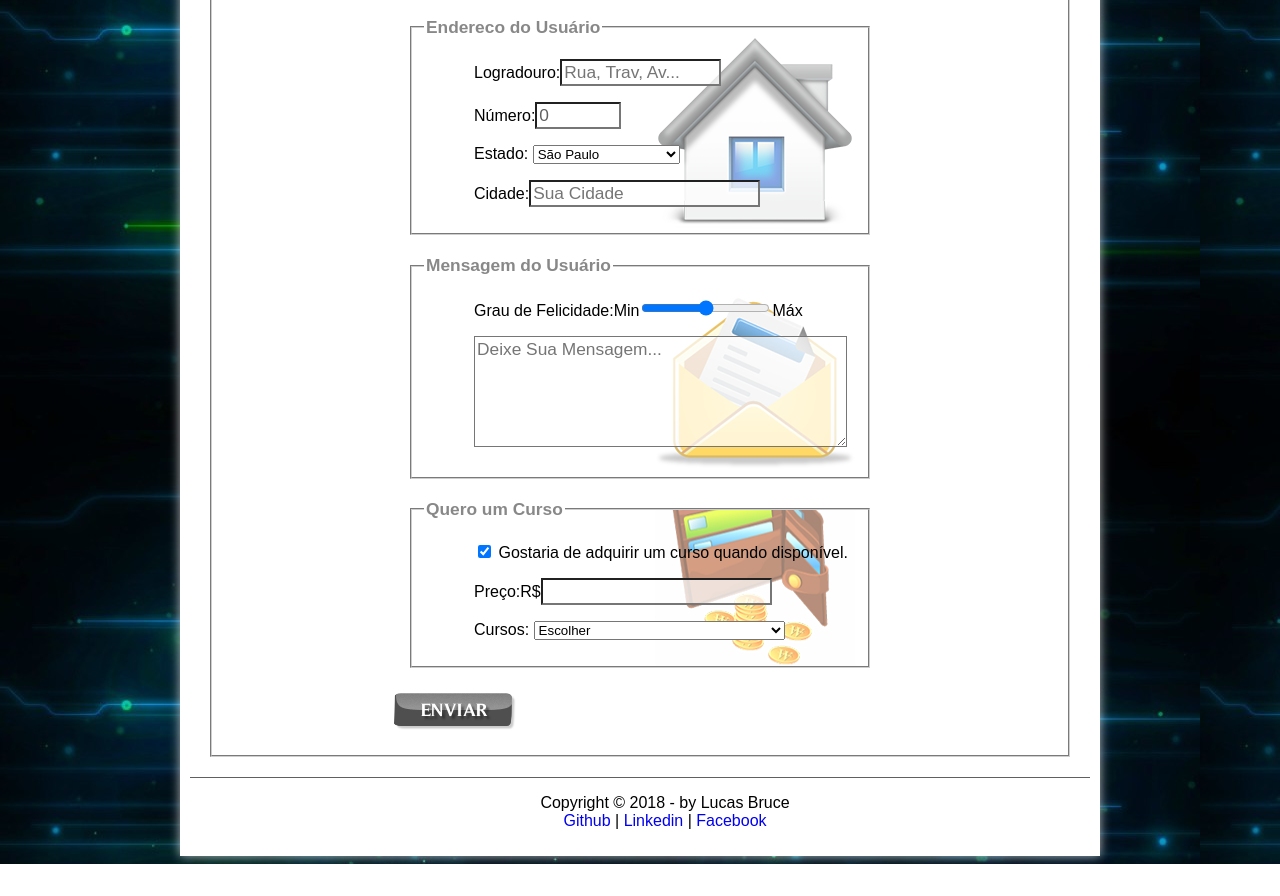
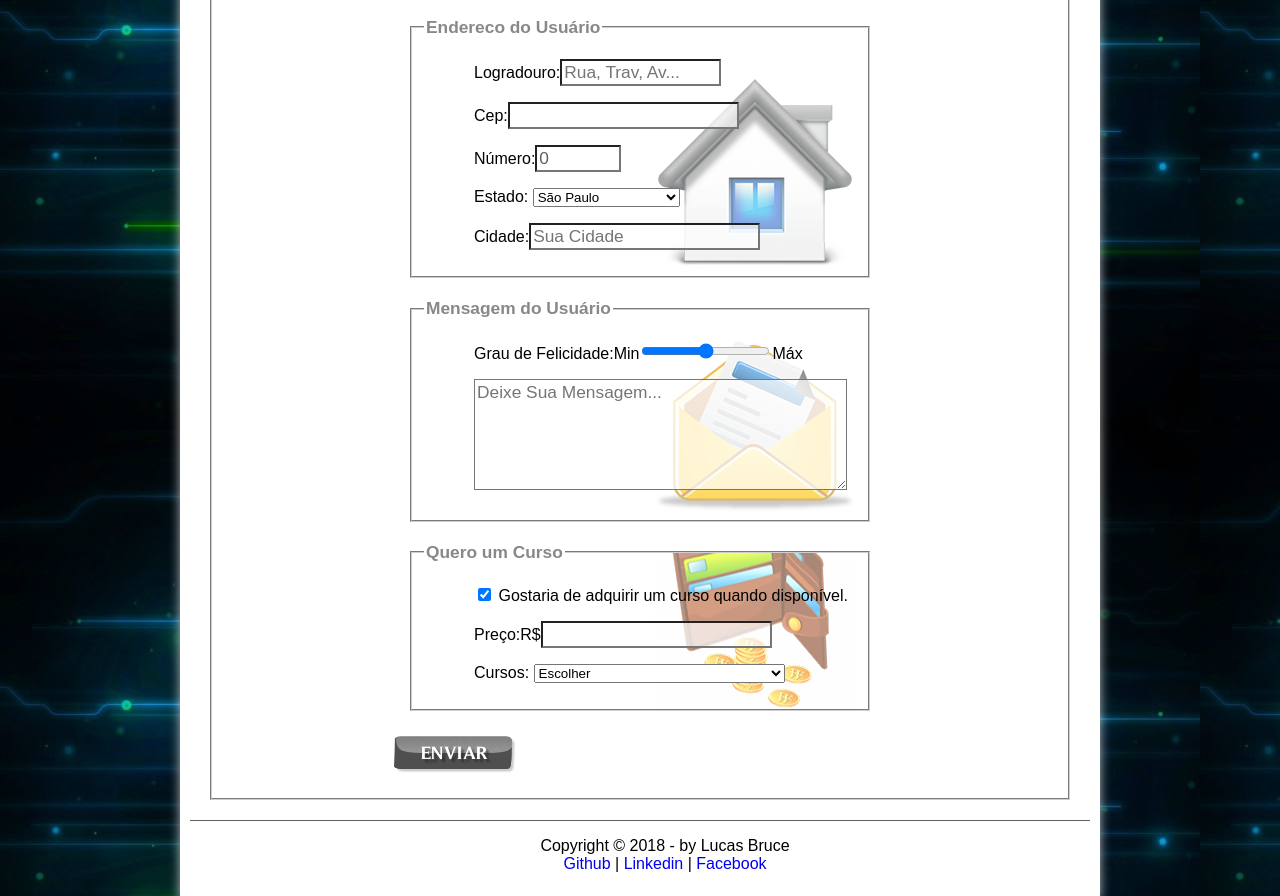
Before and after one commit to LucasBruce/Projeto-Manutenc-Computadores, a plain HTML site: page cadastro.html in a window 1280 px wide. Shown: the part 920-1816 px from the top of the page. Before the commit the page ends 1784 px from the top, so only its background shows below. Drawn offline with Linux system fonts and the light colour scheme.

Commit message:
commit update

```diff
--- a/cadastro.html
+++ b/cadastro.html
@@ -91,9 +91,9 @@ function calc_tot(){
 
 
 <fieldset id="usuario"><legend>Identificação do Usuário</legend>
-      <p><label for="cNome">Nome:</label><input type="text" name="tNome" id="cNome" size="20" maxlength="40" placeholder="Nome Completo"/></p>
-      <p><label for="cSenha">Senha:</label><input type="password" name="tSenha" id="cSenha" size="8" maxlength="8" placeholder="8 Dígitos"/></p>
-      <p><label for="cMail">E-mail:</label><input type="email" name="tMail" id="cMail" size="20" maxlength="40" placeholder="@E-mail"/></p>
+      <p><label for="cNome">Nome:</label><input type="text" name="tNome" id="cNome" size="20" maxlength="40" placeholder="Nome Completo" required/></p>
+      <p><label for="cSenha">Senha:</label><input type="password" name="tSenha" id="cSenha" size="8" maxlength="8" placeholder="8 Dígitos" required/></p>
+      <p><label for="cMail">E-mail:</label><input type="email" name="tMail" id="cMail" size="20" maxlength="40" placeholder="@E-mail" required/></p>
 <fieldset id="sexo"><legend>Sexo:</legend>
          <p><input type="radio" name="tSexo" id="cMusc" checked/><label for="cMusc">Masculino</label></p>
          <p><input type="radio" name="tSexo" id="cFem"/><label for="cFem">Feminino</label></p>
@@ -103,10 +103,11 @@ function calc_tot(){
 
 
 <fieldset id="endereco"><legend>Endereco do Usuário</legend>
-     <p><label for="cRua">Logradouro:</label><input type="text" name="tRua" id="cRua" size="13" maxlength="80" placeholder="Rua, Trav, Av..."/></p>
+     <p><label for="cRua">Logradouro:</label><input type="text" name="tRua" id="cRua" size="13" maxlength="80" placeholder="Rua, Trav, Av..." required/></p>
+     <p><label for="cCep">Cep:</label><input name="tCep" id="cCep" required pattern="\d{5}-?\d{3}"/><p>
      <p><label for="cNum">Número:</label><input type="number" name="tNum" id="cNum" min="0" max="9999" value="0"/></p>
      <p><label for="cEst">Estado:</label>
-       <select name="tEst" id="cEst">
+       <select name="tEst" id="cEst" >
          <optgroup label="Região Sudoeste">
           <option value="RJ">Rio de Janeiro</option>
           <option value="SP" selected>São Paulo</option>
@@ -119,7 +120,7 @@ function calc_tot(){
      </optgroup>
    </select>
 </p>
-<p><label for="cCid">Cidade:</label><input type="text" name="tCid" id="cCid" size="20" maxlength="40" list="cidades" placeholder="Sua Cidade"/></p>
+<p><label for="cCid">Cidade:</label><input type="text" name="tCid" id="cCid" size="20" maxlength="40" list="cidades" placeholder="Sua Cidade" required/></p>
 <datalist id="cidades">
       <option value="Rio de Janeiro" selected></option>
       <option value="Nova Iguacu"></option>
```
Also changed, not shown: galeria.html (+1 -1 lines).
